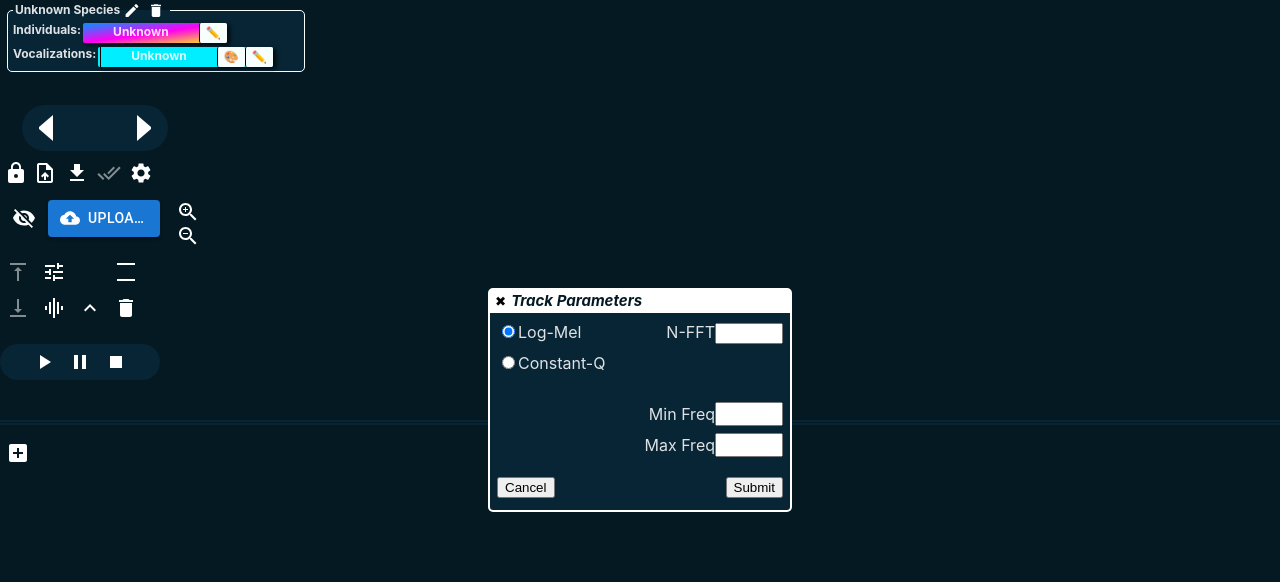
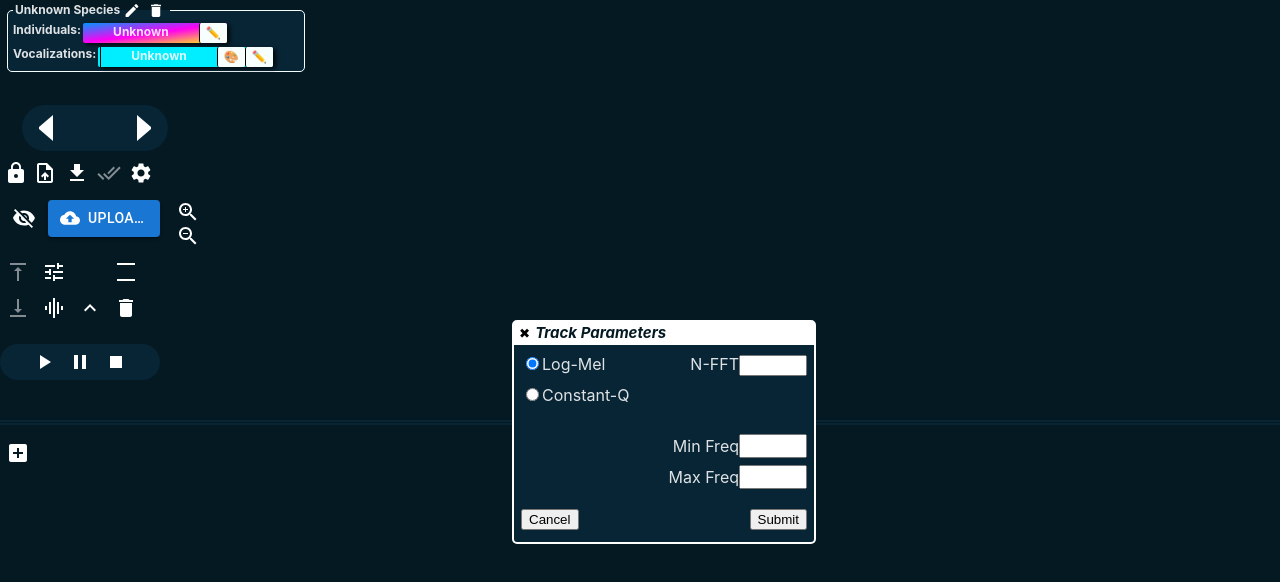
Before and after one commit to nccratliri-ml-wp/vocal-annotation-frontend, a React (Vite) app: page / in a window 1280 px wide. Both pictures are taken after a click on the button 54 px from the left and 272 px from the top of the page. Shown: the top 582 px of the page. Built offline with nearby package versions, Linux system fonts and the light colour scheme; no server answers; some icons are missing.

Commit message:
Made Local Parameters Window draggable

```diff
--- a/src/Parameters.jsx
+++ b/src/Parameters.jsx
@@ -1,9 +1,9 @@
 import React, {useEffect, useState} from 'react';
 import {excludeNonDigits} from "./utils.js";
+import Draggable from "react-draggable";
 
 function Parameters(
         {
-            showLocalConfigWindow,
             specCalMethod,
             nfft,
             binsPerOctave,
@@ -69,18 +69,19 @@ function Parameters(
     }, [specCalMethod])
 
     return (
-        <>
-        {
-            showLocalConfigWindow &&
+        <Draggable cancel='.local-parameters-window-content'>
             <div
                 className="local-parameters-config-panel"
             >
                 <div className='close-btn-container'>
-                    <button className='close-btn' onClick={ () => passShowLocalConfigWindowToScalableSpec(false) }>✖</button>
+                    <button className='close-btn' onClick={() => passShowLocalConfigWindowToScalableSpec(false)}>✖
+                    </button>
                     <p className='window-header'>Track Parameters</p>
                 </div>
 
-                <div className={'local-config-window-label'}>
+                <div className='local-parameters-window-content'>
+
+                    <div className='local-config-window-label'>
                         <label>
                             <input
                                 type="radio"
@@ -171,8 +172,9 @@ function Parameters(
                     </div>
 
                 </div>
-        }
-        </>
+
+            </div>
+        </Draggable>
     )
 }
 
--- a/src/ScalableSpec.jsx
+++ b/src/ScalableSpec.jsx
@@ -2335,8 +2335,8 @@ function ScalableSpec(
                                     <StopIcon style={activeIcon}/>
                                 </IconButton>
                             </div>
+                            {showLocalConfigWindow &&
                                 <Parameters
-                                showLocalConfigWindow={showLocalConfigWindow}
                                     specCalMethod={specCalMethod}
                                     nfft={nfft}
                                     binsPerOctave={binsPerOctave}
@@ -2351,6 +2351,7 @@ function ScalableSpec(
                                     submitLocalParameters={submitLocalParameters}
                                     strictMode={strictMode}
                                 />
+                            }
                         </div>
                         <div className='waveform-buttons-frequencies-canvas-container'>
                             <div className={showWaveform ? 'waveform-buttons' : 'hidden'}>
--- a/src/index.css
+++ b/src/index.css
@@ -325,9 +325,8 @@ html, body {
 
 .local-parameters-config-panel{
   position: absolute;
-  top: 50%;
-  left: 50%;
-  transform: translate(-50%, -50%);
+  top: 40%;
+  left: 40%;
   z-index: 3;
   width: 300px;
   height: 220px;
@@ -349,7 +348,7 @@ html, body {
   margin: 20px 0 20px 0;
 }
 
-.local-parameters-config-panel > div > label > input{
+.local-parameters-window-content > div > label > input{
   max-width: 60px;
 }
 
```
Lines whose indentation alone changed are shown as unchanged.
